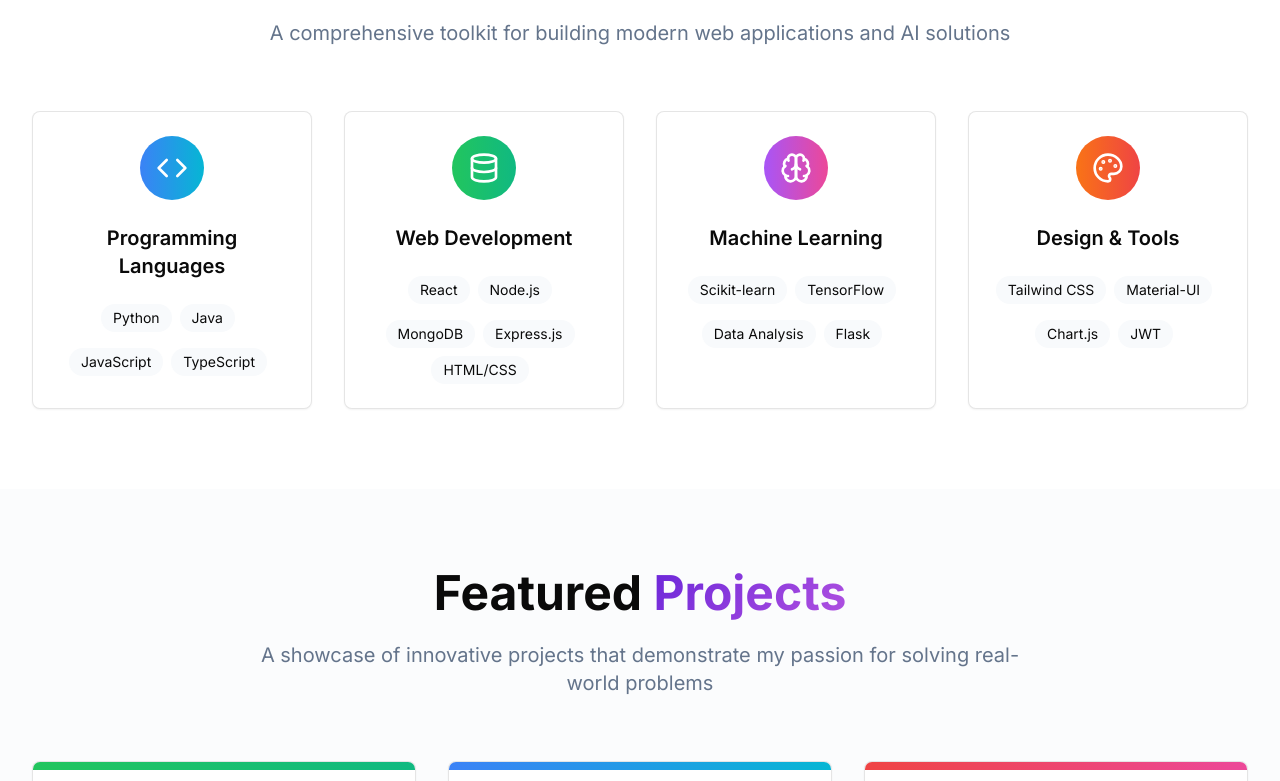
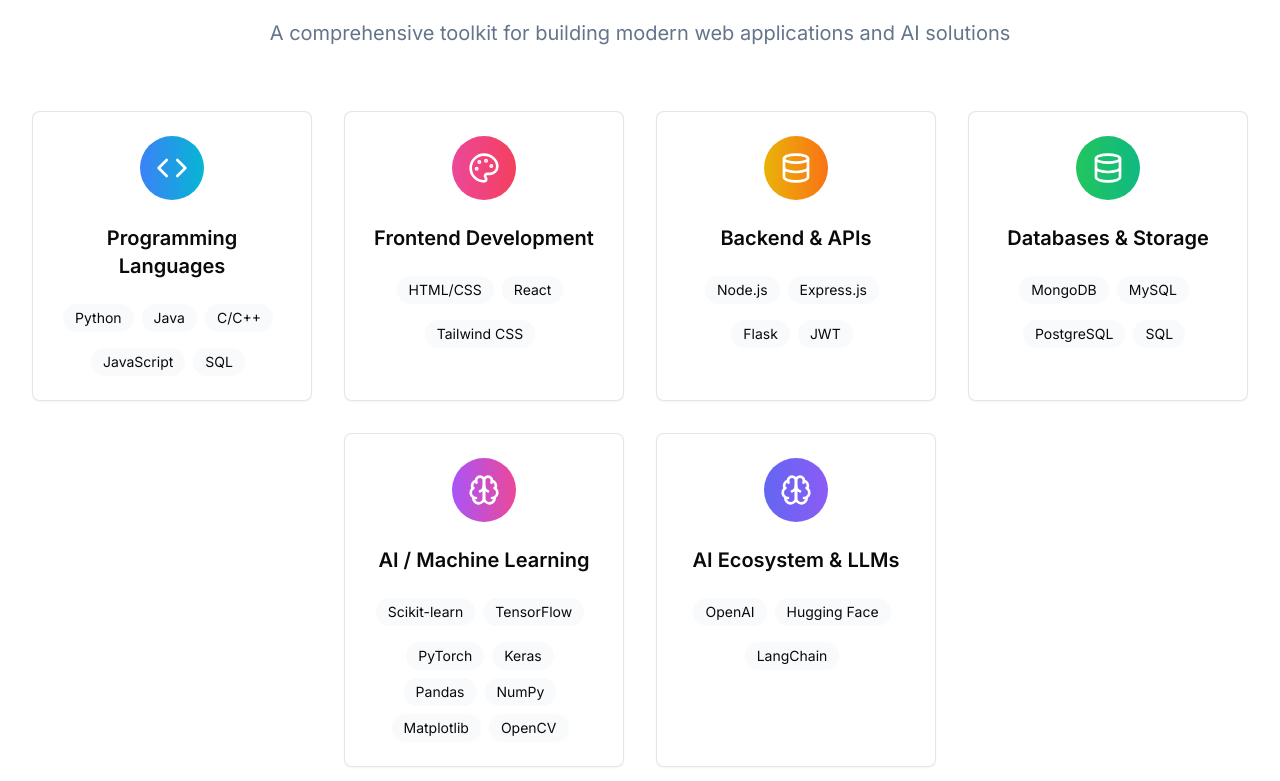
Before and after one commit to chaitanyatamira/chaitanya-tamira-portfolio, a React (Vite) app: page / in a window 1280 px wide. Shown: the part 1759-2540 px from the top of the page. Built offline with nearby package versions, Linux system fonts and the light colour scheme.

Commit message:
organised skills more clearly

```diff
--- a/src/components/Skills.tsx
+++ b/src/components/Skills.tsx
@@ -1,4 +1,3 @@
-
 import { Card } from '@/components/ui/card';
 import { Code, Database, Brain, Palette } from 'lucide-react';
 
@@ -7,27 +6,41 @@ const Skills = () => {
     {
       title: 'Programming Languages',
       icon: Code,
-      skills: ['Python', 'Java', 'JavaScript', 'TypeScript'],
+      skills: ['Python', 'Java', 'C/C++', 'JavaScript', 'SQL'],
       color: 'from-blue-500 to-cyan-500'
     },
     {
-      title: 'Web Development',
+      title: 'Frontend Development',
+      icon: Palette,
+      skills: ['HTML/CSS', 'React', 'Tailwind CSS'],
+      color: 'from-pink-500 to-rose-500'
+    },
+    {
+      title: 'Backend & APIs',
       icon: Database,
-      skills: ['React', 'Node.js', 'MongoDB', 'Express.js', 'HTML/CSS'],
+      skills: ['Node.js', 'Express.js', 'Flask', 'JWT'],
+      color: 'from-yellow-500 to-orange-500'
+    },
+    {
+      title: 'Databases & Storage',
+      icon: Database,
+      skills: ['MongoDB', 'MySQL', 'PostgreSQL', 'SQL'],
       color: 'from-green-500 to-emerald-500'
     },
     {
-      title: 'Machine Learning',
+      title: 'AI / Machine Learning',
       icon: Brain,
-      skills: ['Scikit-learn', 'TensorFlow', 'Data Analysis', 'Flask'],
+      skills: [
+        'Scikit-learn', 'TensorFlow', 'PyTorch', 'Keras', 'Pandas', 'NumPy', 'Matplotlib','OpenCV'
+      ],
       color: 'from-purple-500 to-pink-500'
     },
     {
-      title: 'Design & Tools',
-      icon: Palette,
-      skills: ['Tailwind CSS', 'Material-UI', 'Chart.js', 'JWT'],
-      color: 'from-orange-500 to-red-500'
-    }
+      title: 'AI Ecosystem & LLMs',
+      icon: Brain,
+      skills: ['OpenAI', 'Hugging Face', 'LangChain'],
+      color: 'from-indigo-500 to-violet-500'
+    },
   ];
 
   return (
@@ -43,7 +56,7 @@ const Skills = () => {
         </div>
 
         <div className="grid md:grid-cols-2 lg:grid-cols-4 gap-8">
-          {skillCategories.map((category, index) => (
+          {skillCategories.slice(0, 4).map((category, index) => (
             <Card key={category.title} className="glass-effect p-6 hover-scale fade-in-up" style={{ animationDelay: `${index * 0.1}s` }}>
               <div className="text-center">
                 <div className={`inline-flex p-4 rounded-full bg-gradient-to-r ${category.color} mb-6`}>
@@ -63,6 +76,28 @@ const Skills = () => {
               </div>
             </Card>
           ))}
+          <div className="hidden lg:block"></div>
+          {skillCategories.slice(4).map((category, index) => (
+            <Card key={category.title} className="glass-effect p-6 hover-scale fade-in-up" style={{ animationDelay: `${(index + 4) * 0.1}s` }}>
+              <div className="text-center">
+                <div className={`inline-flex p-4 rounded-full bg-gradient-to-r ${category.color} mb-6`}>
+                  <category.icon className="h-8 w-8 text-white" />
+                </div>
+                <h3 className="text-xl font-semibold mb-4">{category.title}</h3>
+                <div className="space-y-2">
+                  {category.skills.map((skill) => (
+                    <span
+                      key={skill}
+                      className="inline-block bg-muted px-3 py-1 rounded-full text-sm mr-2 mb-2"
+                    >
+                      {skill}
+                    </span>
+                  ))}
+                </div>
+              </div>
+            </Card>
+          ))}
+          <div className="hidden lg:block"></div>
         </div>
       </div>
     </section>
```
